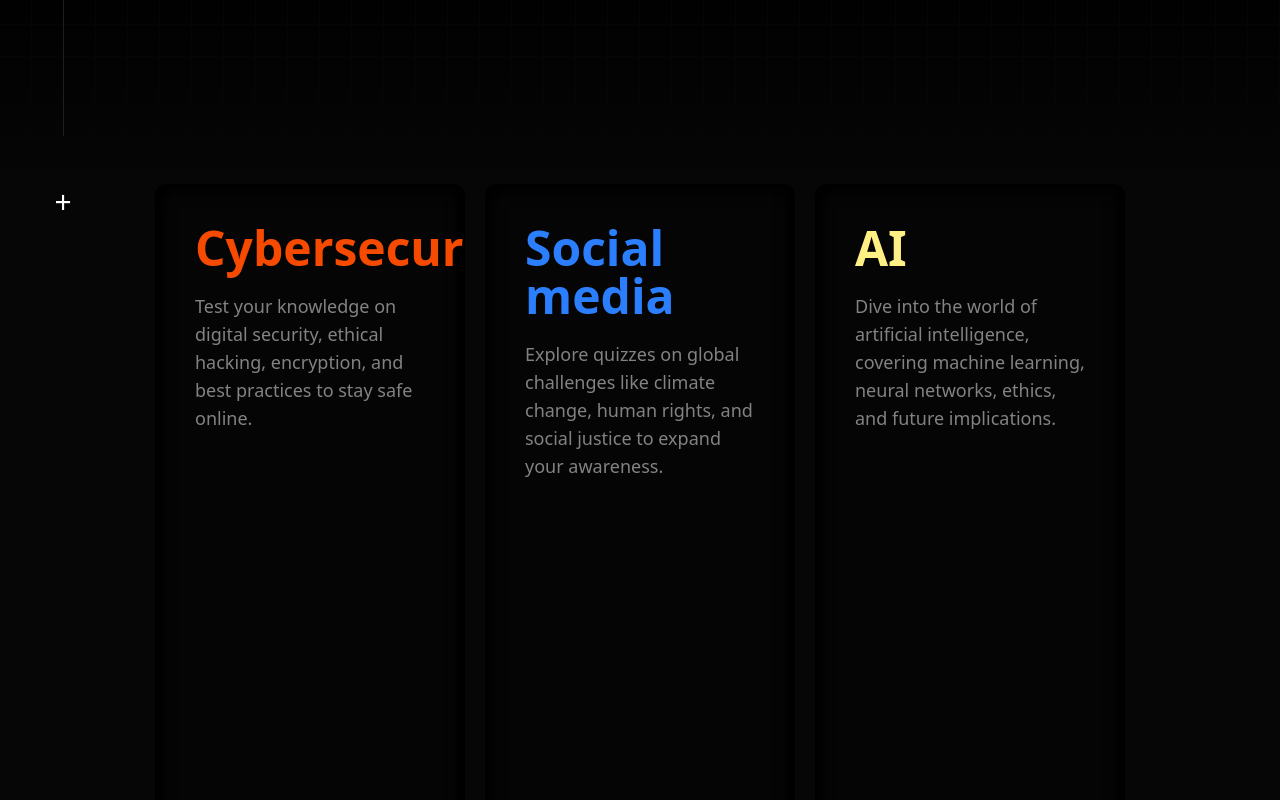
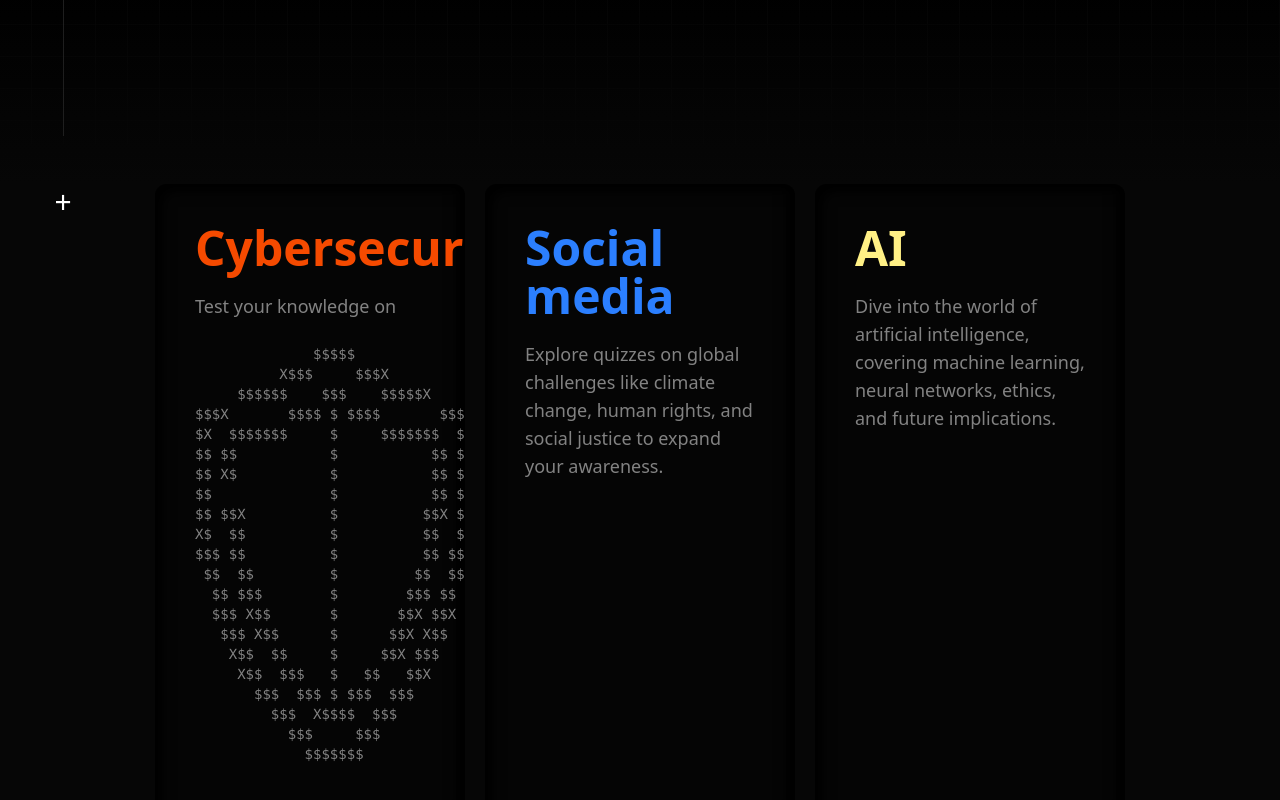
Before and after one commit to gopher93185789/quizzy, a Next.js app: page / in a window 1280 px wide. Shown: the part 664-1464 px from the top of the page. Built offline with nearby package versions, Linux system fonts and the light colour scheme.

Commit message:
added support for ascii logos and made simple go script to turn ascii to html div

```diff
--- a/src/app/page.tsx
+++ b/src/app/page.tsx
@@ -78,7 +78,31 @@ export default function Home() {
             titleColor="text-orange-600"
             text="              Test your knowledge on digital security, ethical hacking,
               encryption, and best practices to stay safe online."
-          />
+          >
+            <div className="h-full w-full my-5">
+              <pre className='text-white/50 w-full text-center text-sm'>              $$$$$              </pre>
+              <pre className='text-white/50 w-full text-center text-sm'>          X$$$     $$$X          </pre>
+              <pre className='text-white/50 w-full text-center text-sm'>     $$$$$$    $$$    $$$$$X     </pre>
+              <pre className='text-white/50 w-full text-center text-sm'>$$$X       $$$$ $ $$$$       $$$$</pre>
+              <pre className='text-white/50 w-full text-center text-sm'>$X  $$$$$$$     $     $$$$$$$  $$</pre>
+              <pre className='text-white/50 w-full text-center text-sm'>$$ $$           $           $$ $$</pre>
+              <pre className='text-white/50 w-full text-center text-sm'>$$ X$           $           $$ $$</pre>
+              <pre className='text-white/50 w-full text-center text-sm'>$$              $           $$ $$</pre>
+              <pre className='text-white/50 w-full text-center text-sm'>$$ $$X          $          $$X $$</pre>
+              <pre className='text-white/50 w-full text-center text-sm'>X$  $$          $          $$  $$</pre>
+              <pre className='text-white/50 w-full text-center text-sm'>$$$ $$          $          $$ $$X</pre>
+              <pre className='text-white/50 w-full text-center text-sm'> $$  $$         $         $$  $$ </pre>
+              <pre className='text-white/50 w-full text-center text-sm'>  $$ $$$        $        $$$ $$  </pre>
+              <pre className='text-white/50 w-full text-center text-sm'>  $$$ X$$       $       $$X $$X  </pre>
+              <pre className='text-white/50 w-full text-center text-sm'>   $$$ X$$      $      $$X X$$   </pre>
+              <pre className='text-white/50 w-full text-center text-sm'>    X$$  $$     $     $$X $$$    </pre>
+              <pre className='text-white/50 w-full text-center text-sm'>     X$$  $$$   $   $$   $$X     </pre>
+              <pre className='text-white/50 w-full text-center text-sm'>       $$$  $$$ $ $$$  $$$       </pre>
+              <pre className='text-white/50 w-full text-center text-sm'>         $$$  X$$$$  $$$         </pre>
+              <pre className='text-white/50 w-full text-center text-sm'>           $$$     $$$           </pre>
+              <pre className='text-white/50 w-full text-center text-sm'>             $$$$$$$             </pre>
+      </div>
+          </TextCard>
 
           <TextCard
             title="Social media"
```
Also changed, not shown: ascii.txt (added), 1 other file (tests, documents, lock files or other folders).
